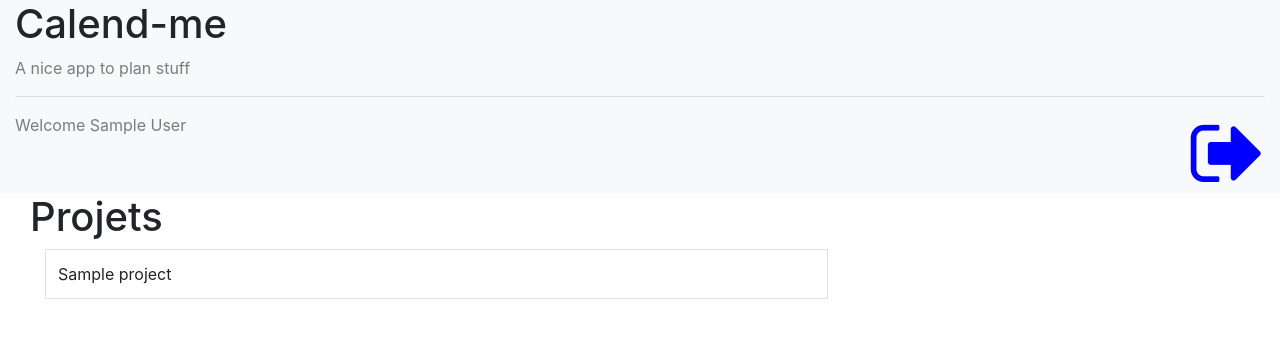
After one commit to alexis-lp/projet, a Django app: page /taskmanager/projects in a window 1280 px wide. The commit adds this page. Shown: the top 338 px of the page. Run offline with Django 3.2, Linux system fonts and the light colour scheme; a user stored in the database is signed in; tables that the repository leaves empty hold one stand-in row (values such as "Sample post"); some libraries are stand-ins or nearby versions.

Commit message:
Implémentation de la page liste de projets réalisée

```diff
--- a/projet/settings.py
+++ b/projet/settings.py
@@ -121,3 +121,7 @@ USE_TZ = True
 # https://docs.djangoproject.com/en/3.0/howto/static-files/
 
 STATIC_URL = '/static/'
+
+STATICFILES_DIRS = (
+    os.path.join(BASE_DIR, "static"),
+)
--- a/taskmanager/admin.py
+++ b/taskmanager/admin.py
@@ -1,5 +1,6 @@
 from django.contrib import admin
-from .models import Profil
+from .models import Project
+
 # Register your models here.
 
-admin.site.register(Profil)
+admin.site.register(Project)
--- a/taskmanager/models.py
+++ b/taskmanager/models.py
@@ -2,7 +2,9 @@ from django.db import models
 from django.contrib.auth.models import User
 # Create your models here.
 
-class Profil(models.Model):
-    user = models.OneToOneField(User, on_delete = models.CASCADE)
+class Project(models.Model):
+    name = models.CharField(max_length=300)
+    members = models.ManyToManyField(User)
+
     def __str__(self):
-        return "Profil de {0}".format(self.user.username)
+        return self.name
--- /dev/null
+++ b/taskmanager/templates/taskmanager/projects.html
@@ -0,0 +1,30 @@
+{%  extends 'base.html' %}
+{% block user %}
+    <div class="col-sm-11 text-black-50">
+        Welcome {{ user.first_name }} {{ user.last_name }}
+
+    </div>
+    <div class="col-sm-1">
+        <a href={% url 'deconnexion' %}>
+            <span class=" fa fa-sign-out pull-right fa-5x" style="color: blue"></span>
+        </a>
+    </div>
+
+{% endblock %}
+{% block content %}
+    <h1>Projets</h1>
+    <div class="col-sm-8 ">
+        <table class="table table-hover table-bordered" ">
+        {% for project in user_projects %}
+            <tr>
+                <td> {{ project.name }}</a></td>
+            </tr>
+
+        {% empty %}
+        <p> Vous n'avez aucun projet en cours.</p>
+        {% endfor %}
+    </table>
+    </div>
+    <div class="col-sm-4"></div>
+
+{% endblock %}
--- a/taskmanager/urls.py
+++ b/taskmanager/urls.py
@@ -5,5 +5,5 @@ from . import views
 urlpatterns = [
     path('connexion',views.connexion,name='connexion'),
     path('deconnexion',views.deconnexion,name='deconnexion'),
-    path('',views.home, name='home')
+    path('projects',views.projects, name='list_projects')
 ]
--- a/taskmanager/views.py
+++ b/taskmanager/views.py
@@ -1,5 +1,6 @@
 from django.shortcuts import render,redirect
 from .forms import *
+from .models import *
 from django.contrib.auth import authenticate, login, logout
 from django.urls import reverse
 
@@ -19,6 +20,7 @@ def connexion(request):
 
             if user and user.is_active:
                 login(request, user)
+                return redirect(reverse('list_projects'))
             else:
                 error = True
     else:
@@ -30,5 +32,6 @@ def deconnexion(request):
     logout(request)
     return redirect(reverse('connexion'))
 
-def home(request):
-    return render(request,'taskmanager/home.html',locals())
+def projects(request):
+    user_projects = Project.objects.filter(members=request.user)
+    return render(request,'taskmanager/projects.html',locals())
--- a/templates/base.html
+++ b/templates/base.html
@@ -11,6 +11,8 @@
     <script src="https://ajax.googleapis.com/ajax/libs/jquery/3.4.1/jquery.min.js"></script>
     <script src="https://cdnjs.cloudflare.com/ajax/libs/popper.js/1.16.0/umd/popper.min.js"></script>
     <script src="https://maxcdn.bootstrapcdn.com/bootstrap/4.4.1/js/bootstrap.min.js"></script>
+    <!-- Importation de Font Awesome-->
+    <link rel="stylesheet" href="https://maxcdn.bootstrapcdn.com/font-awesome/4.7.0/css/font-awesome.min.css">
 </head>
 <body>
 <div class="container-fluid">
@@ -20,12 +22,18 @@
             <h1>Calend-me</h1>
         </div>
         <div class="col-12 text-black-50">
-            <p>A nice app to plan stuff</p>
+            <p>A nice app to plan stuff  </p>
+            <hr/>
         </div>
     </div>
-    <hr/>
+
+    <div class="row bg-light" >
+        {%  block user %}
+        {% endblock %}
+    </div>
     <!-- Contenu principal de la page -->
-    <div class="row">
+    <div class="container-fluid">
+        <i class="fas fa-sign-out-alt"></i>
         {% block content %}
         {% endblock %}
     </div>
```
Also changed, not shown: taskmanager/templates/taskmanager/connexion.html (+4 -7 lines), taskmanager/templates/taskmanager/home.html (deleted, +0 -10 lines).
